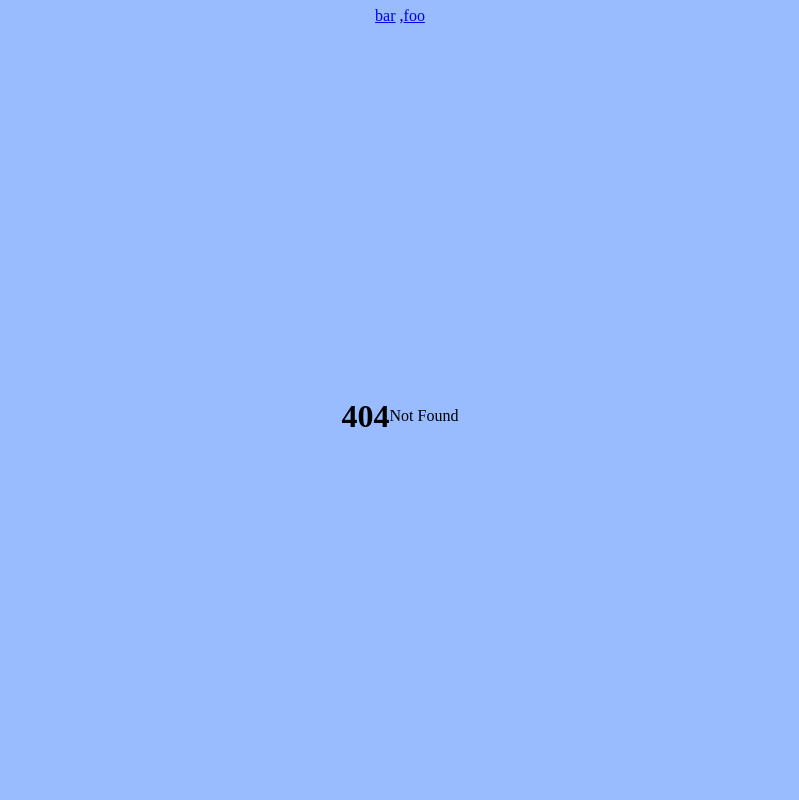
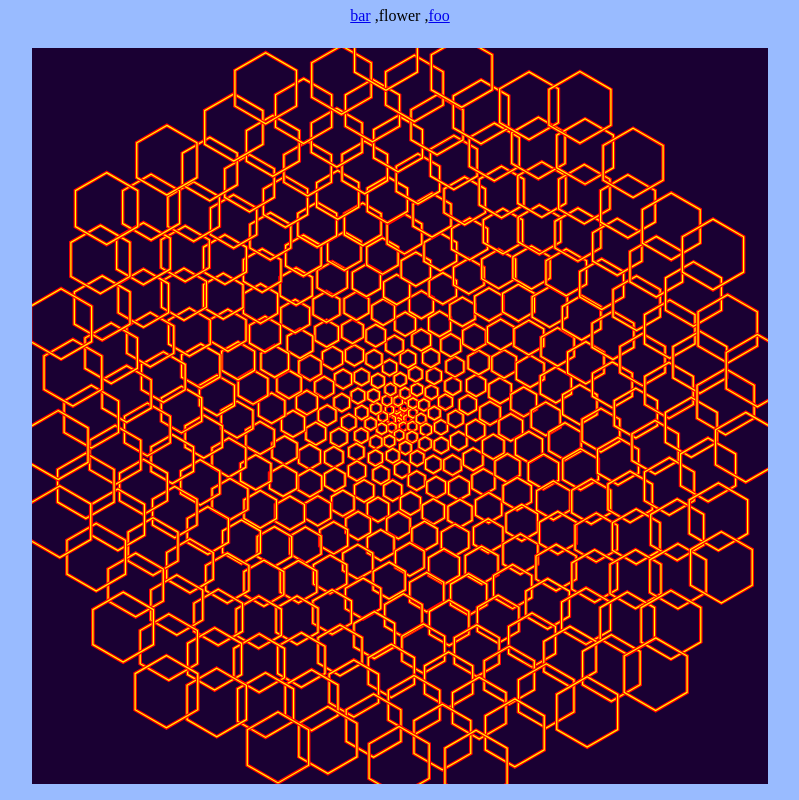
Before and after one commit to dopplerreflect/starts-with-a, a SvelteKit app: page /flower in a window 1280 px wide. Before the commit this address had no page. Shown: the whole page, without its empty margins (240-1039 px from the left). Built offline with nearby package versions, Linux system fonts and the light colour scheme.

Commit message:
add flower

```diff
--- /dev/null
+++ b/src/routes/flower/+page.svelte
@@ -0,0 +1,26 @@
+<svelte:options namespace="svg" />
+
+<script lang="ts">
+	import BorderedPath from '$lib/components/BorderedPath.svelte';
+	import { PHI, anglesArray, radialPoint, polygonPath } from '$lib/geometry';
+	let goldenAngle = 360 - 360 / PHI;
+	let count = 360;
+	let angles = [...Array(count).keys()].map((k) => k * goldenAngle);
+</script>
+
+<svg xmlns="http://www.w3.org/2000/svg" viewBox="-101 -101 202 202">
+	<path d="m-101,-101H101V101H-101Z" fill="hsl(270, 100%, 10%)" />
+	{#each angles as angle, i}
+		<BorderedPath
+			d={polygonPath(6, 1 + 0.025 * i, {
+				center: {
+					x: radialPoint(angle, i / (count / 100)).x,
+					y: radialPoint(angle, i / (count / 100)).y
+				}
+			})}
+			outerColor={`hsl(0, 100%, 50%)`}
+			innerColor={`hsl(60, 100%, 50%)`}
+			strokeWidth={1}
+		/>
+	{/each}
+</svg>
```
